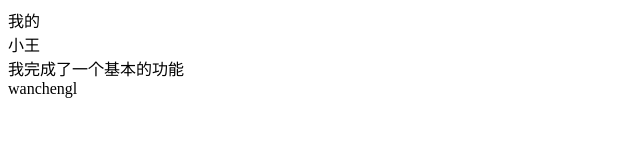
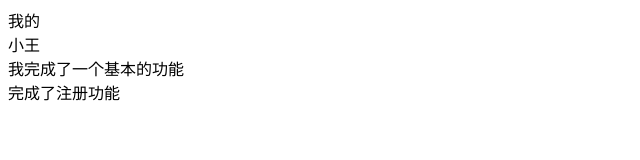
Before and after one commit to wucheng0215/two_project, a plain HTML site: page index.html in a window 1280 px wide. Shown: the whole page, without its empty margins (0-640 px from the left). Drawn offline with Linux system fonts and the light colour scheme.

```diff
--- a/index.html
+++ b/index.html
@@ -10,6 +10,6 @@
   <div>我的</div>
   <div>小王</div>
   <div>我完成了一个基本的功能</div>
-  <div>wanchengl </div>
+  <div>完成了注册功能 </div>
 </body>
 </html>
```
